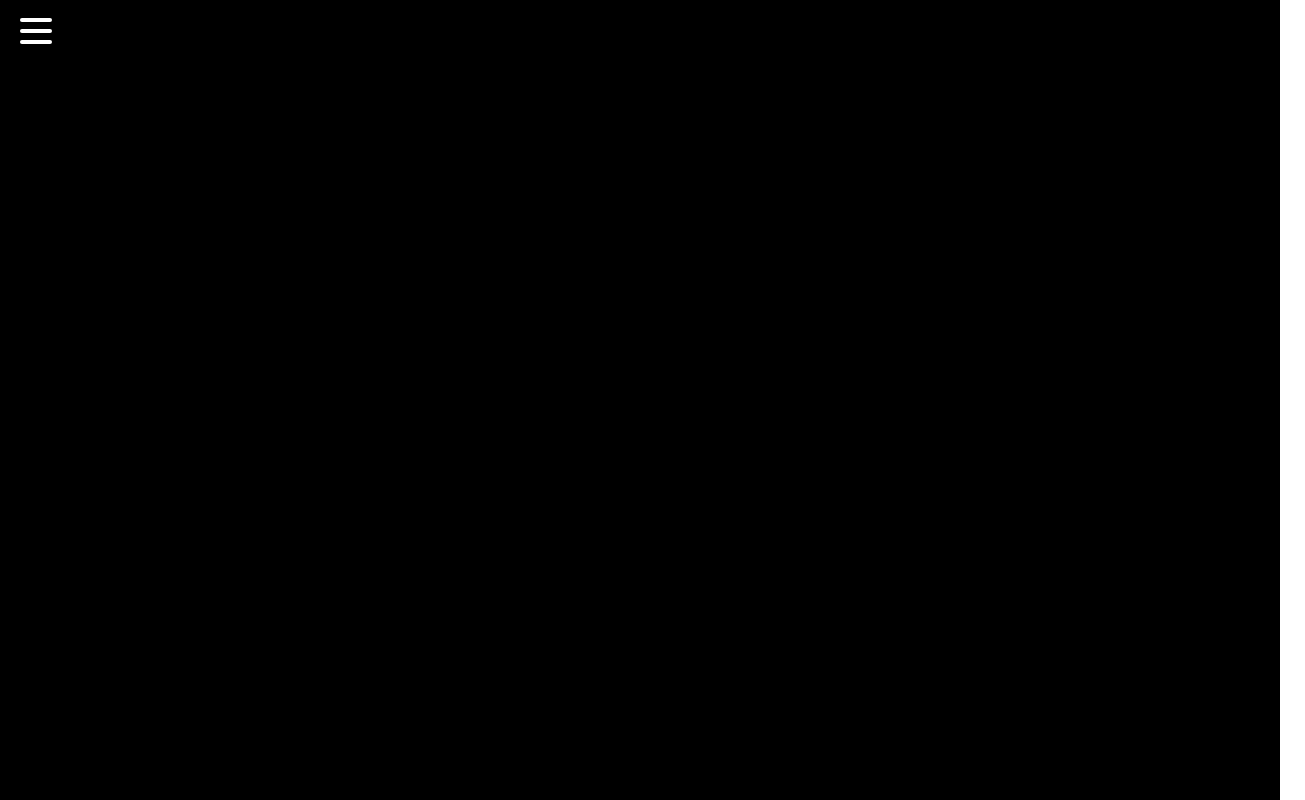
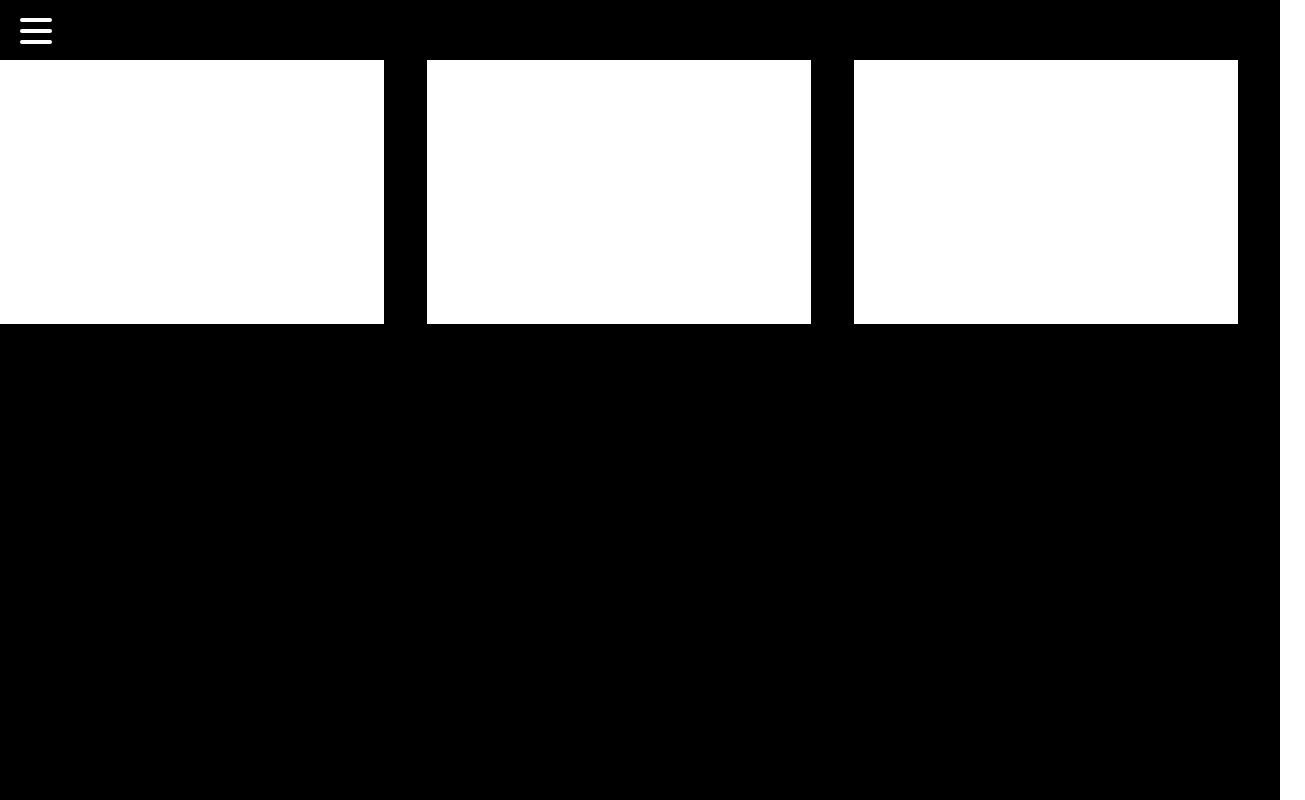
Before and after one commit to wernerpj1/jogos-front, a React (Create React App) app: page / in a window 1280 px wide. Shown: the whole page, 1305 px wide, since content can reach past the window. Built offline with nearby package versions, Linux system fonts and the light colour scheme.

Commit message:
Little things

```diff
--- a/package.json
+++ b/package.json
@@ -12,6 +12,7 @@
     "react": "^17.0.2",
     "react-dom": "^17.0.2",
     "react-scripts": "5.0.0",
+    "react-slick": "^0.28.1",
     "styled-components": "^5.3.3",
     "web-vitals": "^2.1.2"
   },
--- a/public/index.html
+++ b/public/index.html
@@ -6,6 +6,17 @@
     <meta
       name="Jogos-APP"
       content="Web site created for consume an dotnet api"
+    />
+    <link
+      rel="stylesheet"
+      type="text/css"
+      charset="UTF-8"
+      href="https://cdnjs.cloudflare.com/ajax/libs/slick-carousel/1.6.0/slick.min.css"
+    />
+    <link
+      rel="stylesheet"
+      type="text/css"
+      href="https://cdnjs.cloudflare.com/ajax/libs/slick-carousel/1.6.0/slick-theme.min.css"
     />
     <title>Jogos App</title>
       <style>
--- a/src/App.jsx
+++ b/src/App.jsx
@@ -1,6 +1,7 @@
 
 import Menu from './components/menu/Menu';
 import styled from 'styled-components';
+import { Carrousel } from './components/carrousel/carrousel';
 
 const AppBack = styled.div`
   background-color: black;
@@ -12,6 +13,7 @@ function App() {
     <>
       <AppBack>
       <Menu />
+      <Carrousel />
       </AppBack>
     </>
   );
--- /dev/null
+++ b/src/components/carrousel/carrousel.jsx
@@ -0,0 +1,27 @@
+import React from 'react'
+import Slider from "react-slick";
+import { GameCard } from '../gameCard/GameCard';
+
+export const Carrousel = () => {
+    var settings = {
+        dots: true,
+        infinite: true,
+        speed: 500,
+        slidesToShow: 3,
+        slidesToScroll: 3
+    };
+
+    return (
+        <>
+            <Slider {...settings}>
+                <GameCard />
+                <GameCard />
+                <GameCard />
+                <GameCard />
+                <GameCard />
+                <GameCard />
+                <GameCard />
+            </Slider>
+        </>
+    )
+}
--- /dev/null
+++ b/src/components/gameCard/GameCard.jsx
@@ -0,0 +1,12 @@
+import React from 'react'
+import * as S from './StyledGameCard'
+
+export const GameCard = () => {
+    return (
+        <>
+          <S.GameCardLayout>
+
+        </S.GameCardLayout>
+        </>
+    )
+}
--- /dev/null
+++ b/src/components/gameCard/StyledGameCard.jsx
@@ -0,0 +1,7 @@
+import styled from "styled-components";
+
+export const GameCardLayout = styled.div`
+    background-color: white;
+    width: 30vw;
+    height: 33vh;
+`;
--- a/src/components/menu/nav/StyledNav.jsx
+++ b/src/components/menu/nav/StyledNav.jsx
@@ -12,8 +12,28 @@ export const NavBar = styled.div`
     max-height: 50vh;
     display: flex;
 
+
 `;
 export const ButtonApp = styled.button`
+    width: 10rem;
+    height: 2.0em;
+    border-radius: 3px;
+    padding: 0.2rem 0;
+    margin: 0.5rem;
+    background: transparent;
+    color: white;
+    border: 0.5px solid white;
+    font-size: 1.0em;
+    &:hover {
+        background-color: white;
+        color: black;
+    }
+    `;
+export const InputNav = styled.input`
+    font-family: roboto;
+    display: flex;
+    align-content: center;
+    align-items: center;
     width: 10rem;
     height: 25px;
     border-radius: 3px;
@@ -22,19 +42,10 @@ export const ButtonApp = styled.button`
     background: transparent;
     color: white;
     border: 0.5px solid white;
-    `;
-export const InputNav = styled.input`
-    font-family: roboto;
-    width: 10rem;
-    height: 25px;
-    border-radius: 3px;
-    padding: 0.2rem 0;
-    margin: 0.5rem;
-    background: transparent;
-    color: white;
-    border: 0.5px solid white;
+
     ::placeholder{
         color: white;
+        font-size: 1.1em;
         padding-left: 12px;
     }
 `;
```
Also changed, not shown: 1 other file (tests, documents, lock files or other folders).
